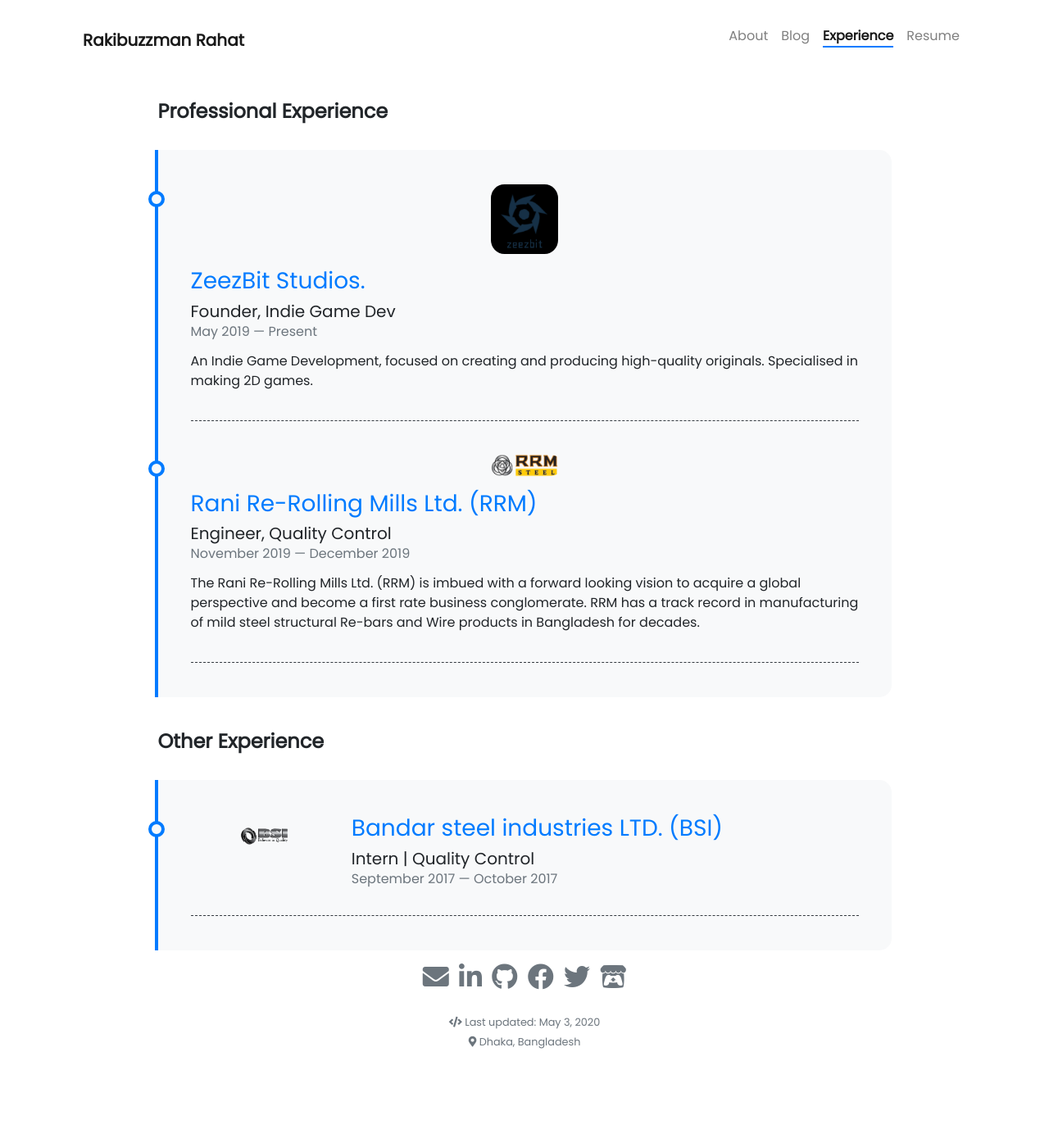
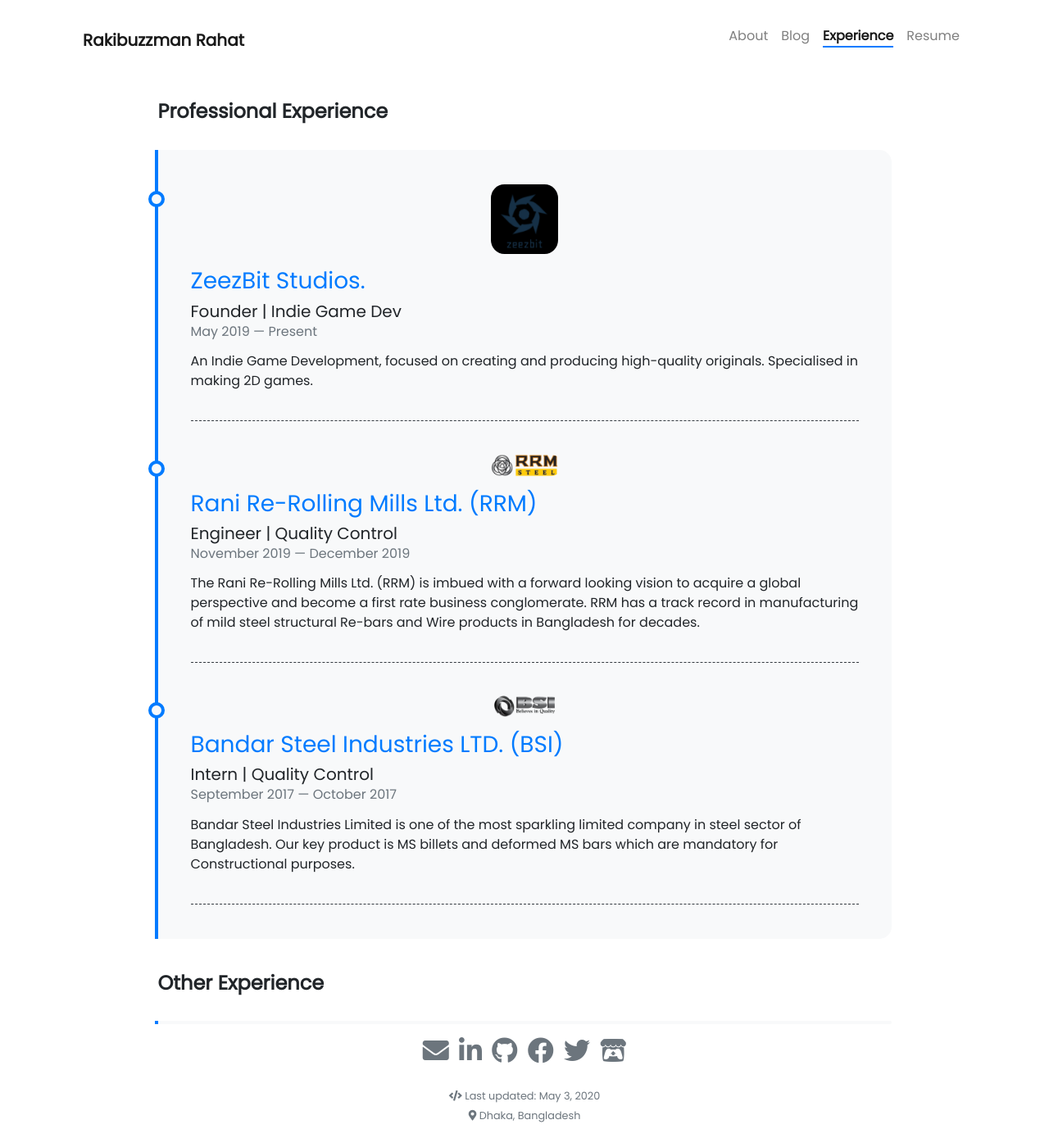
Before and after one commit to sleipnir029/sleipnir029.github.io, a Jekyll site: the page built from pages/experience.md, in a window 1280 px wide. Shown: the whole page at 82% size. Built offline with Jekyll 4.4.1, drawn with Linux system fonts in a browser that asks for light colours; nearby versions of some CDN libraries; before the commit the page ends 1299 px from its top, so only the background shows below that.

Commit message:
modified proEx and imgs

```diff
--- a/_data/other-experience-data.yml
+++ b/_data/other-experience-data.yml
@@ -1,8 +1,4 @@
-- place: <a href="http://www.bandarsteel.com/" target="_blank">Bandar steel industries LTD. (BSI)</a>
-  logo: "../assets/img/bsi.png"
-  position: Intern | Quality Control
-  from: September 2017
-  to: October 2017
+
 
 #- place: <a href="https://www.traanchitro.com/" target="_blank">Traan Chitro</a>
  # logo: "../assets/img/other-logos/tc.png"
--- a/_data/pro-experience-data.yml
+++ b/_data/pro-experience-data.yml
@@ -1,6 +1,6 @@
 - place: <a href="https://zeezbitstudios.itch.io/" target="_blank">ZeezBit Studios.</a>
-  logo: "../assets/img/z2.png"
-  position: Founder, Indie Game Dev
+  logo: "../assets/img/z2_.png"
+  position: Founder | Indie Game Dev
   from: May 2019
   to: Present
   description:  An Indie Game Development, focused on creating and
@@ -8,11 +8,20 @@
                 2D games.
 
 - place: <a href="http://www.ranisteel.com/" target="_blank">Rani Re-Rolling Mills Ltd. (RRM)</a>
-  logo: "../assets/img/rrm.png"
-  position: Engineer, Quality Control
+  logo: "../assets/img/rrm_.png"
+  position: Engineer | Quality Control
   from: November 2019
   to: December 2019
   description:  The Rani Re-Rolling Mills Ltd. (RRM) is imbued with a forward looking
                 vision to acquire a global perspective and become a first rate business conglomerate.
                 RRM has a track record in manufacturing of mild steel structural Re-bars and
                 Wire products in Bangladesh for decades.
+
+- place: <a href="http://www.bandarsteel.com/" target="_blank">Bandar Steel Industries LTD. (BSI)</a>
+  logo: "../assets/img/bsi_.png"
+  position: Intern | Quality Control
+  from: September 2017
+  to: October 2017
+  description:  Bandar Steel Industries Limited is one of the most sparkling limited
+                company in steel sector of Bangladesh. Our key product is MS billets
+                and deformed MS bars which are mandatory for Constructional purposes.
```
Also changed, not shown: assets/img/bsi_.png (added), assets/img/rrm_.png (added), assets/img/work-logos/d.png (deleted), assets/img/work-logos/f.png (deleted), assets/img/work-logos/m.png (deleted), assets/img/z2_.png (added).
